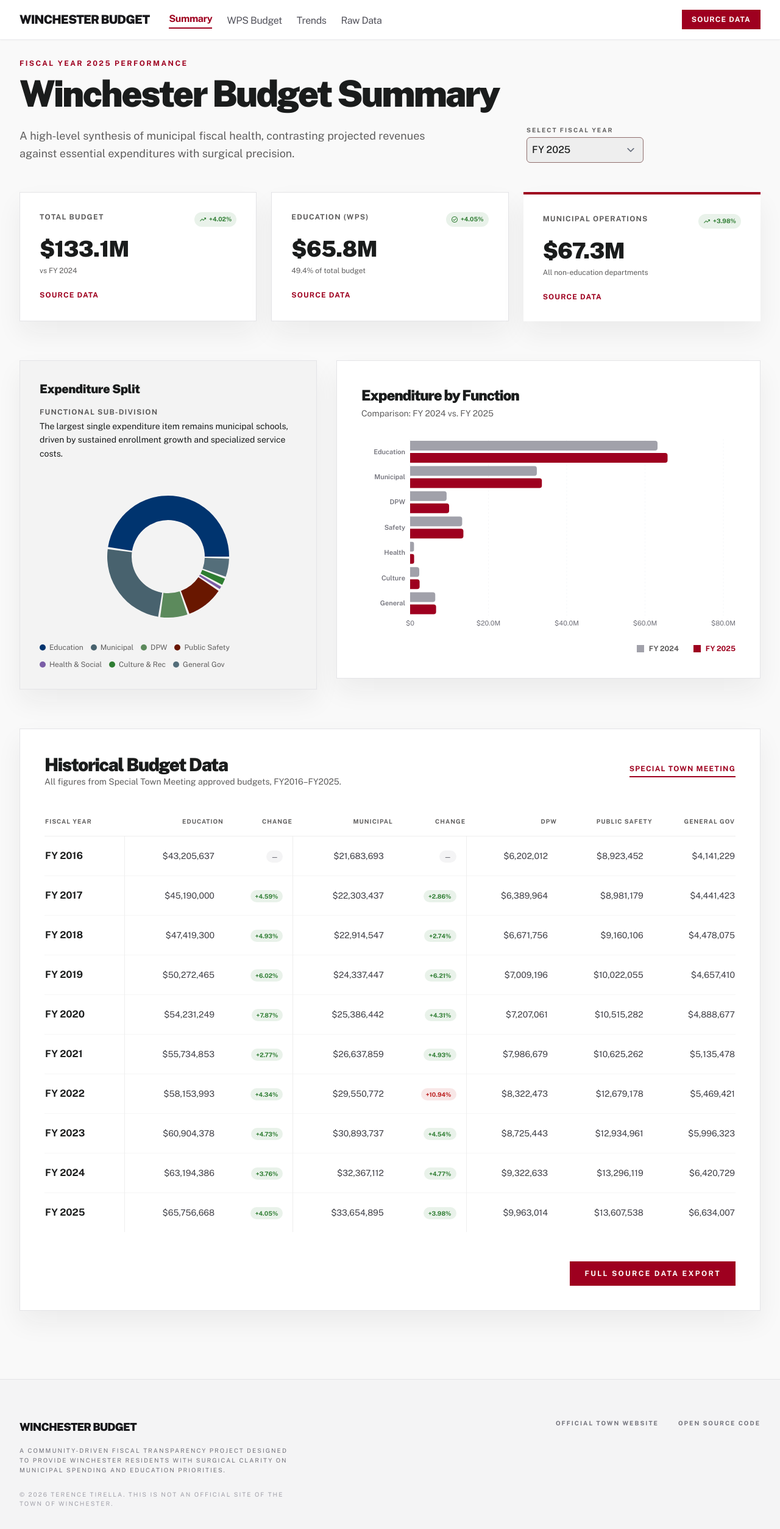
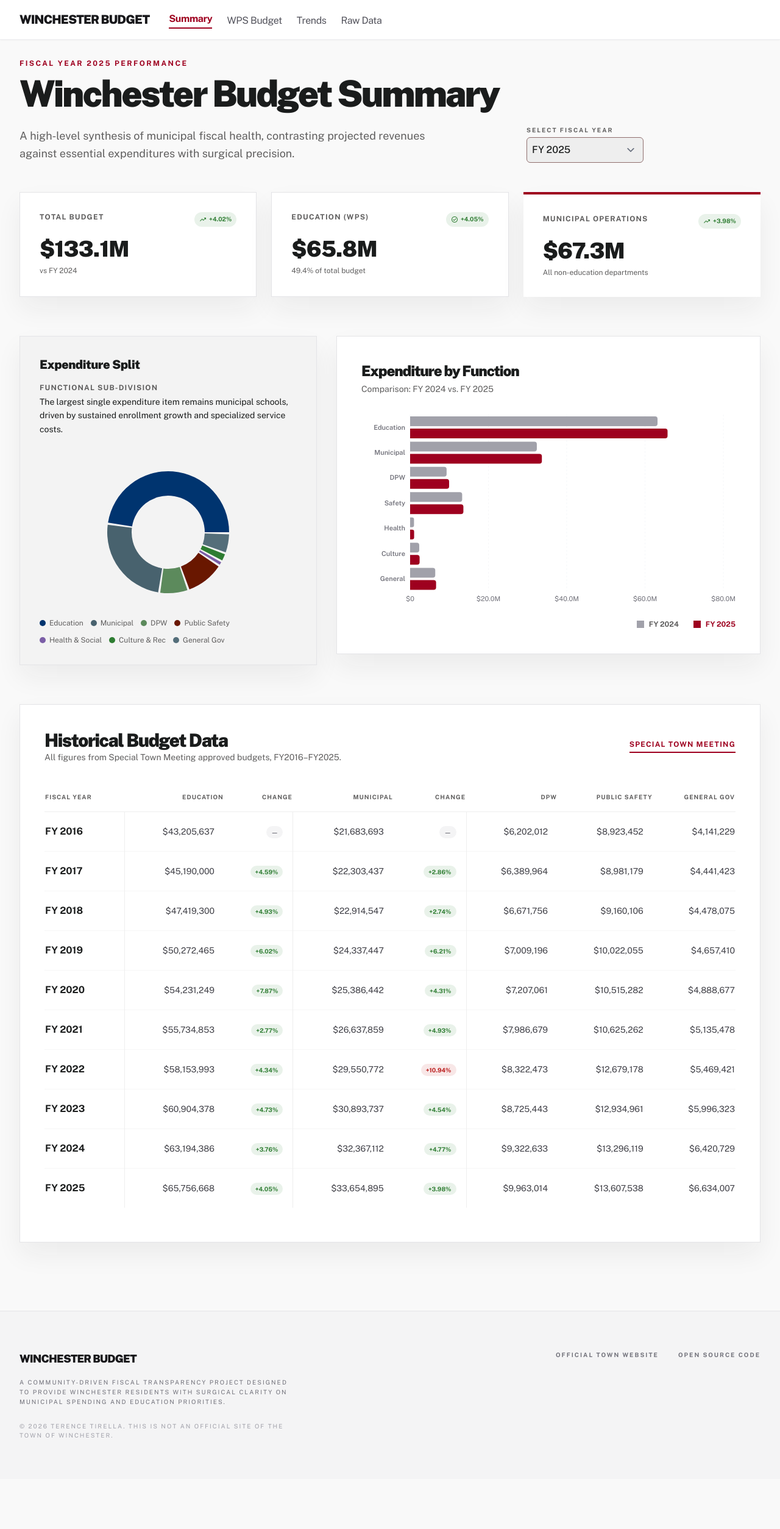
Before and after one commit to tirellat/winchester-budget, a React (Vite) app: page /summary in a window 1280 px wide. Shown: the top 2508 px of the page at 61% size. After the commit the page ends 2426 px from the top, so only its background shows below. Built offline with nearby package versions, Linux system fonts and the light colour scheme.

Commit message:
refactor: remove all source data and yellow sheet links

```diff
--- a/src/components/Layout.tsx
+++ b/src/components/Layout.tsx
@@ -1,6 +1,6 @@
 import { useState } from 'react'
 import { NavLink, Outlet } from 'react-router-dom'
-import { Menu, X, ExternalLink } from 'lucide-react'
+import { Menu, X } from 'lucide-react'
 
 export default function Layout() {
   const [isMobileMenuOpen, setIsMobileMenuOpen] = useState(false)
@@ -44,17 +44,6 @@ export default function Layout() {
           </div>
 
           <div className="flex items-center gap-4">
-            <a
-              href="https://winchester.us/DocumentCenter/View/12174/FY26YellowSheet_Cerfitied_STM25"
-              target="_blank"
-              rel="noreferrer"
-              className="hidden sm:block"
-            >
-              <button className="bg-primary text-on-primary px-4 py-2 text-xs font-bold uppercase tracking-widest active:scale-95 duration-200 transition-all">
-                Source Data
-              </button>
-            </a>
-
             {/* Mobile Menu Toggle */}
             <button
               className="md:hidden p-2 text-zinc-600 dark:text-zinc-400"
@@ -79,15 +68,6 @@ export default function Layout() {
                   <span className="uppercase text-xs tracking-widest font-black">{link.label}</span>
                 </NavLink>
               ))}
-              <a
-                href="https://winchester.us/DocumentCenter/View/12174/FY26YellowSheet_Cerfitied_STM25"
-                target="_blank"
-                rel="noreferrer"
-                className="py-6 flex items-center justify-between text-primary font-black uppercase text-xs tracking-[0.2em]"
-              >
-                Download Source PDF
-                <ExternalLink size={14} />
-              </a>
             </div>
           </div>
         )}
--- a/src/pages/SummaryPage.tsx
+++ b/src/pages/SummaryPage.tsx
@@ -116,9 +116,6 @@ export default function SummaryPage() {
           </div>
           <h3 className="text-4xl font-black tracking-tight text-on-background mb-2">{formatCurrency(totalBudget, true)}</h3>
           <p className="text-xs text-secondary">vs {getFiscalYearLabel(prevFY.fiscalYear)}</p>
-          <div className="mt-6 flex justify-between items-center text-xs font-bold text-primary">
-            <a className="hover:underline tracking-widest" href={data.metadata.sourceLinks.FY2026} target="_blank" rel="noreferrer">SOURCE DATA</a>
-          </div>
         </div>
 
         <div className="bg-surface-container-lowest p-8 shadow-[0_20px_40px_rgba(26,28,28,0.06)] dark:bg-zinc-900 border border-zinc-200 dark:border-zinc-800">
@@ -130,9 +127,6 @@ export default function SummaryPage() {
           </div>
           <h3 className="text-4xl font-black tracking-tight text-on-background mb-2">{formatCurrency(latestFY.education, true)}</h3>
           <p className="text-xs text-secondary">{educationPct}% of total budget</p>
-          <div className="mt-6 flex justify-between items-center text-xs font-bold text-primary">
-            <a className="hover:underline tracking-widest" href={data.metadata.sourceLinks.FY2026} target="_blank" rel="noreferrer">SOURCE DATA</a>
-          </div>
         </div>
 
         <div className="bg-surface-container-lowest p-8 shadow-[0_20px_40px_rgba(26,28,28,0.06)] border-t-4 border-primary dark:bg-zinc-900">
@@ -144,9 +138,6 @@ export default function SummaryPage() {
           </div>
           <h3 className="text-4xl font-black tracking-tight text-on-background mb-2">{formatCurrency(totalMunicipal, true)}</h3>
           <p className="text-xs text-secondary">All non-education departments</p>
-          <div className="mt-6 flex justify-between items-center text-xs font-bold text-primary">
-            <a className="hover:underline tracking-widest" href={data.metadata.sourceLinks.FY2026} target="_blank" rel="noreferrer">SOURCE DATA</a>
-          </div>
         </div>
       </section>
 
@@ -319,11 +310,6 @@ export default function SummaryPage() {
             </tbody>
           </table>
         </div>
-        <div className="mt-8 flex justify-end">
-          <a href={data.metadata.sourceLinks.FY2026} target="_blank" rel="noreferrer">
-            <button className="bg-primary text-on-primary px-6 py-3 font-bold text-xs uppercase tracking-[0.2em] active:scale-95 duration-200">Full Source Data Export</button>
-          </a>
-        </div>
       </section>
 
 
```
